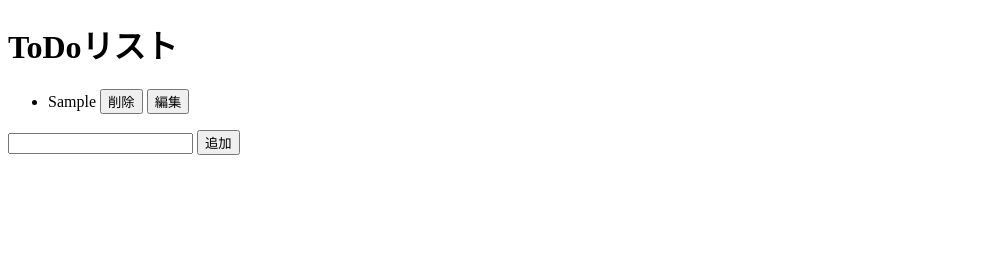
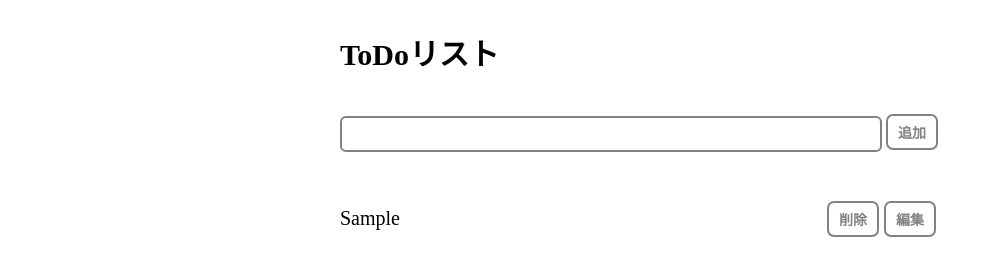
Before and after one commit to saeyama/Vue_ToDoList_app, a plain HTML site: page app/index.html in a window 1280 px wide. Both pictures are taken after typing "Sample" into the empty fields and a click on the button "追加". Shown: the whole page, without its empty margins (0-993 px from the left). Drawn offline with nearby package versions, Linux system fonts and the light colour scheme.

Commit message:
css実装

```diff
--- a/app/index.html
+++ b/app/index.html
@@ -7,19 +7,22 @@
   <title>ToDoリスト</title>
 </head>
 <body>
+  <div id="wrapper">
     <h1>ToDoリスト</h1>
     <div id="app" v-cloak>
-    <ul>
-      <li v-for="(memo,index) in memos" :key="memo.index">
-        <span>{{ memo.body }}</span>
-        <button @click="deletItem(index)">削除</button>
-        <button @click="editItem(index)">編集</button>
-      </li>
-    </ul>
       <form @submit.prevent="addItem">
         <input type="text" v-model="item" v-on:keyup.enter="changeItems" ref="editor" class="form-control">
         <button v-on:click="setItems" type="submit">{{changeButtonText}}</button>
       </form>
+
+      <ul>
+        <li v-for="(memo,index) in memos" :key="memo.index">
+          <span id="memo_list">{{ memo.body }}</span>
+          <button  @click="deletItem(index)">削除</button>
+          <button  @click="editItem(index)">編集</button>
+        </li>
+      </ul>
+    </div>
   </div>
   <script src="https://cdn.jsdelivr.net/npm/vue@2/dist/vue.js"></script>
   <script type="text/javascript" src="memo_crud.js"></script>
--- a/app/memo_crud.js
+++ b/app/memo_crud.js
@@ -7,7 +7,7 @@ let vm = new Vue({
   },
   computed: {
     changeButtonText() {
-      return this.editIndex === -1 ? '追加' : '編集完了'
+      return this.editIndex === -1 ? '追加' : '完了'
     }
   },
   watch: {
--- a/app/style.css
+++ b/app/style.css
@@ -1,3 +1,69 @@
+@charset "utf-8";
+
 [v-cloak] {
   display: none;
 }
+
+body,
+div,
+h1,
+ul,
+li {
+  margin: 0;
+  padding: 0;
+}
+
+#wrapper {
+  width: 1000px;
+  margin: 0 auto;
+}
+
+h1, form, ul {
+  width: 600px;
+}
+
+h1 {
+  margin: 30px auto 40px;
+  font-size: 30px;
+}
+
+form {
+  margin: 20px auto 40px;
+}
+
+form input{
+  width: 534px;
+  height: 30px;
+  border-radius: 6px;
+  border: 2px solid rgb(130, 130, 130);
+}
+
+ul{
+  margin: 0 auto;
+}
+
+li {
+  list-style: none;
+  font-size: 20px;
+  line-height: 52px;
+}
+
+li #memo_list {
+  display: inline-block;
+  width: 482px;
+}
+
+button {
+  border-radius: 7px;
+  border: 2px solid rgb(130, 130, 130);
+  background: #fff;
+  color: rgb(130, 130, 130);
+  font-weight: bold;
+  font-size: 14px;
+  padding: 6px 10px;
+}
+
+button:hover {
+  border: 2px solid #ffb499;
+  color: #ffb499;
+}
```
Lines whose indentation alone changed are shown as unchanged.
